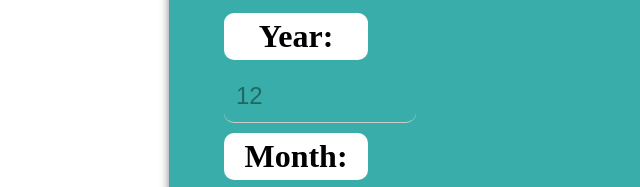
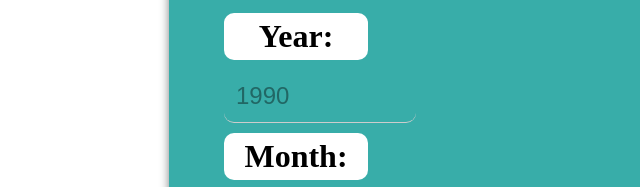
Before and after one commit to shaikat17/tools, a plain HTML site: page age_calculator.html in a window 1280 px wide. Shown: the part 234-421 px from the top of the page, 176-816 px from the left. Drawn offline with Linux system fonts and the light colour scheme.

Commit message:
Update age_calculator.html

```diff
--- a/age_calculator.html
+++ b/age_calculator.html
@@ -16,7 +16,7 @@
            <h1>Age Calculator</h1>
            <div class="main">
       <label>Year:</label>
-        <input type="number" placeholder="12" id="year">
+        <input type="number" placeholder="1990" id="year">
        <label>Month:</label>
         <input type="number" placeholder="02" id="month">
         <label>Date:</label>
```
